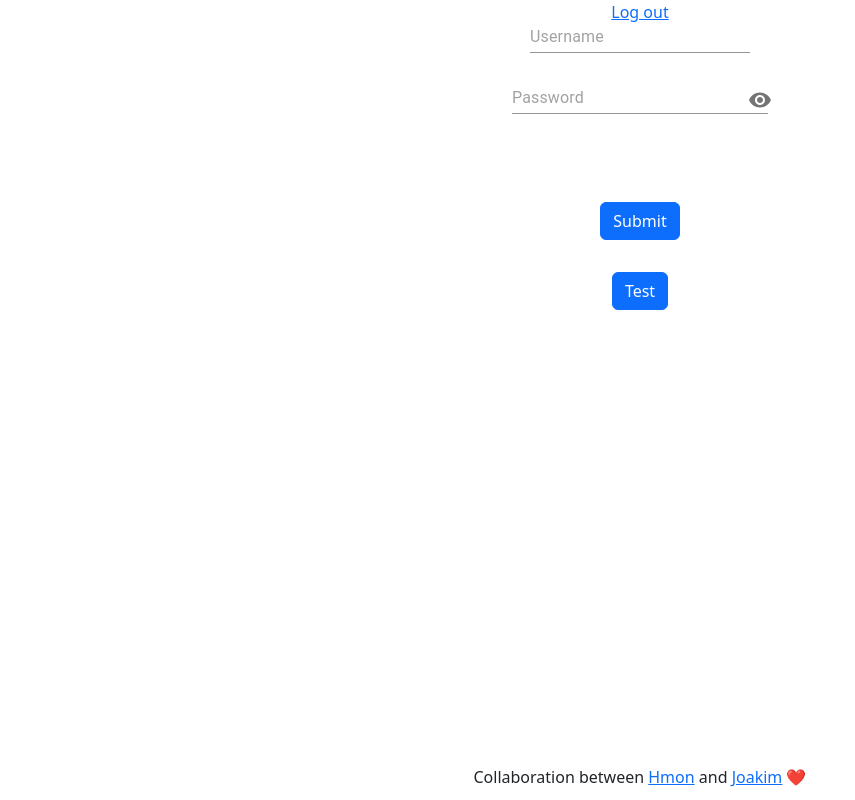
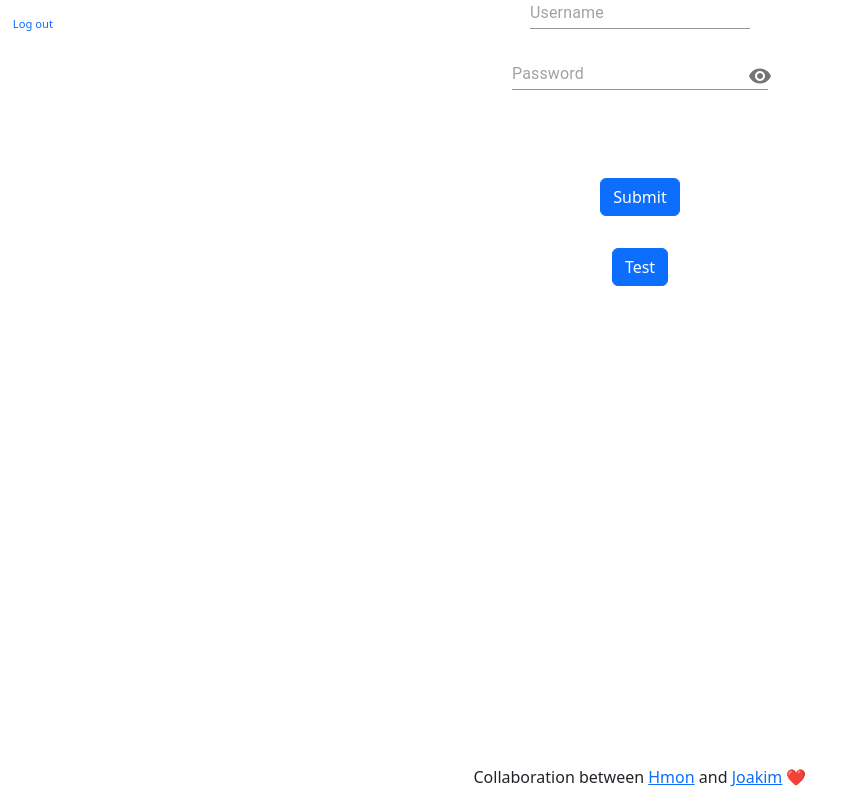
Before and after one commit to HmonWutt/Graduation-website, a React (Create React App) app in the folder frontend/: page / in a window 1280 px wide. Shown: the whole page, without its empty margins (0-855 px from the left). Built offline with nearby package versions, Linux system fonts and the light colour scheme; no server answers.

Commit message:
added css to logout button

```diff
--- a/frontend/src/Header.js
+++ b/frontend/src/Header.js
@@ -1,5 +1,6 @@
 import { NavLink } from "react-router-dom";
 import axios from "axios";
+import Button from "react-bootstrap/esm/Button";
 
 const Header = () => {
   function logout() {
@@ -10,13 +11,30 @@ const Header = () => {
   }
   return (
     <NavLink
+      id="nav"
       to="/"
       onClick={logout}
+      style={{
+        textDecoration: "none",
+        top: "2%",
+        left: "1%",
+        position: "absolute",
+        fontSize: "0.7rem",
+      }}
       className={({ isActive, isPending }) =>
         isPending ? "pending" : isActive ? "active" : ""
       }
     >
-      Log out
+      <span
+        className="roundthing"
+        style={{
+          display: "flex",
+          justifyContent: "center",
+          alignItems: "center",
+        }}
+      >
+        Log out
+      </span>
     </NavLink>
   );
 };
```
